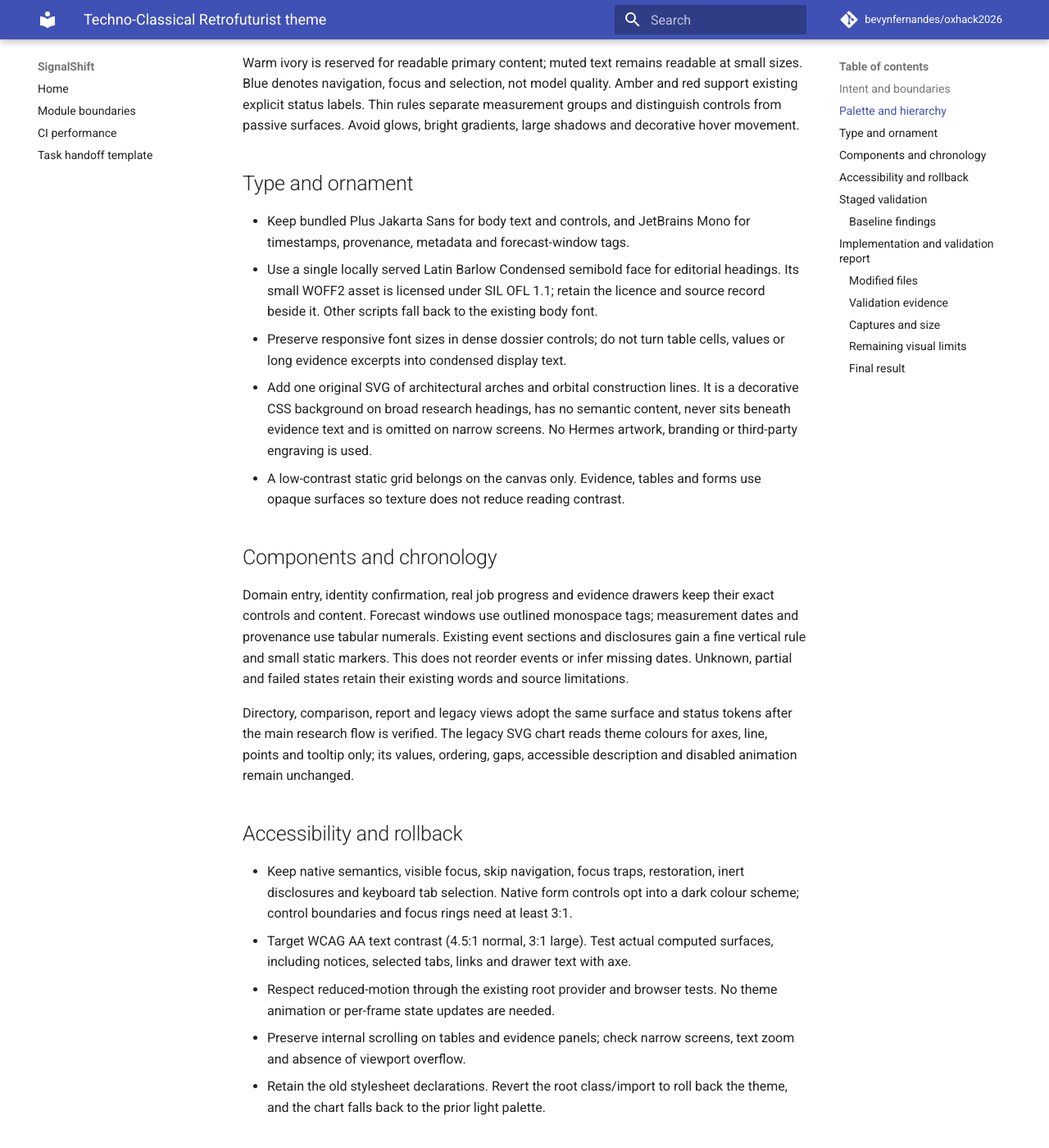
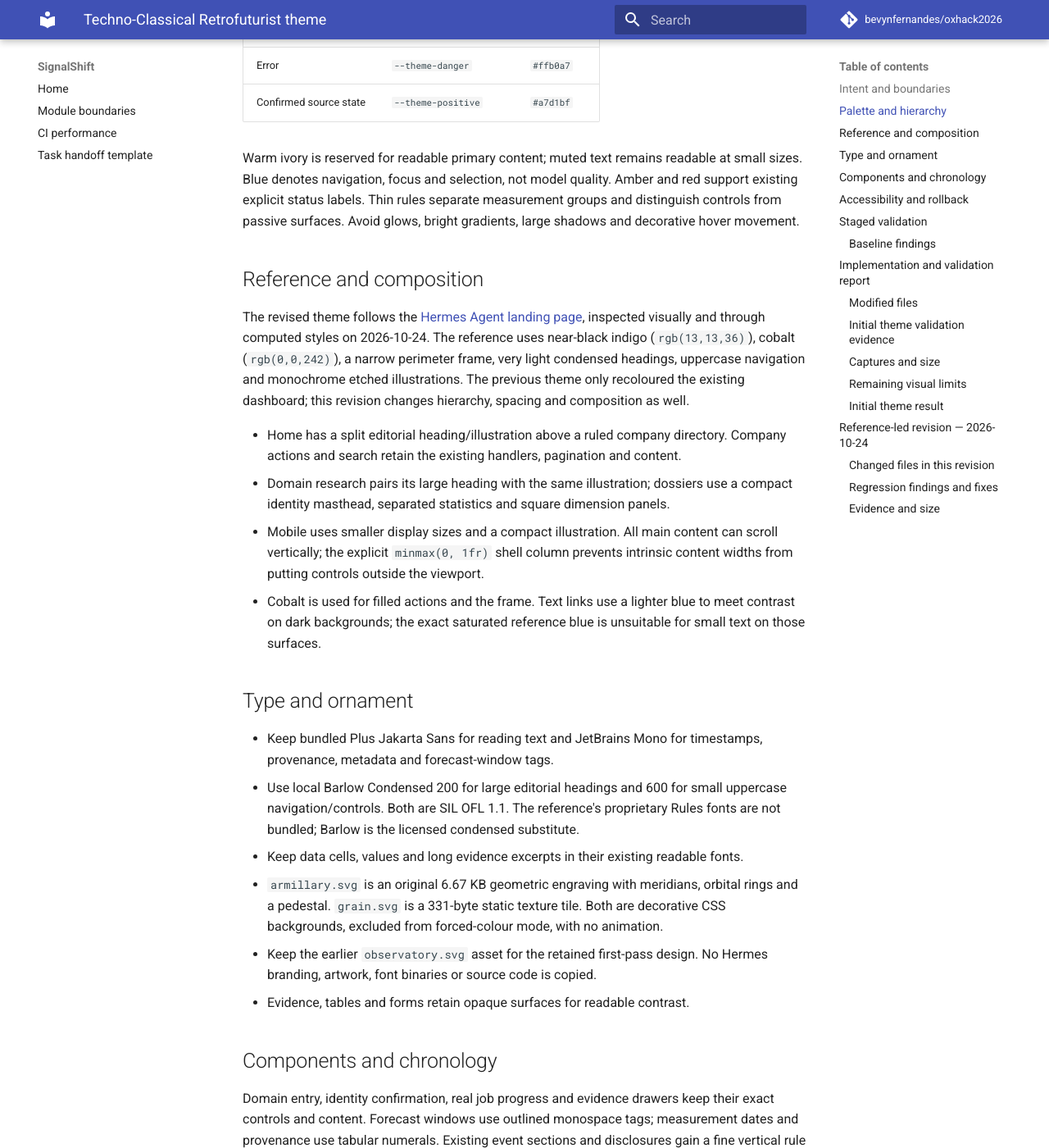
Before and after one commit to bevynfernandes/oxhack2026, an MkDocs documentation site: the page built from docs/design/TECHNO-CLASSICAL-THEME.md, in a window 1280 px wide and 1400 px high, scrolled down 1128 px. Shown: the whole window at 82% size. Built offline with MkDocs 1.6.1 and Material for MkDocs 9.7.7, drawn with Linux system fonts in a browser that asks for light colours; comment, search, counter and statistics services are not loaded; some of the changed text lies outside the part shown.

Commit message:
- Document reference styling validation captures and responsive safeguards
Signed-off-by: IvanTop082 <vanysha082@gmail.com>

```diff
--- a/docs/design/TECHNO-CLASSICAL-THEME.md
+++ b/docs/design/TECHNO-CLASSICAL-THEME.md
@@ -9,23 +9,25 @@
 remain intact. Existing stylesheets stay in place beneath an additive theme.
 
 The root `theme-techno-classical` class enables `src/theme/theme.css`. Removing
-that class restores the preceding presentation. Keep layout, responsive rules and
-Material 3 Expressive motion in their existing modules; no new animation engine,
+that class restores the preceding presentation. The theme owns its responsive presentation overrides; preserve the original
+layout underneath it and keep Material 3 Expressive motion in its existing module; no new animation engine,
 page timing, animated data or extra JavaScript dependency is introduced.
 
 ## Palette and hierarchy
 
 | Role                   | Token                  | Colour    |
 | ---------------------- | ---------------------- | --------- |
-| Canvas                 | `--theme-canvas`       | `#090f1b` |
-| Surface                | `--theme-surface`      | `#101a2a` |
-| Raised surface         | `--theme-raised`       | `#172438` |
-| Primary text           | `--theme-text`         | `#f1ecdf` |
-| Secondary text         | `--theme-muted`        | `#acb9cb` |
-| Technical rule         | `--theme-line`         | `#34445b` |
-| Input/control boundary | `--theme-control-line` | `#7185a2` |
-| Electric blue          | `--theme-accent`       | `#8bb5ff` |
-| Selected surface       | `--theme-selected`     | `#203655` |
+| Canvas                 | `--theme-canvas`       | `#0d0d24` |
+| Surface                | `--theme-surface`      | `#14142b` |
+| Raised surface         | `--theme-raised`       | `#202037` |
+| Primary text           | `--theme-text`         | `#f2f0e9` |
+| Secondary text         | `--theme-muted`        | `#b5b5c5` |
+| Technical rule         | `--theme-line`         | `#414154` |
+| Input/control boundary | `--theme-control-line` | `#7e7e99` |
+| Electric blue          | `--theme-accent`       | `#aaaaff` |
+| Cobalt action/frame    | `--theme-action`       | `#0000f2` |
+| Cobalt hover           | `--theme-action-hover` | `#3030ff` |
+| Selected surface       | `--theme-selected`     | `#29294c` |
 | Warning/evidence gap   | `--theme-warning`      | `#e8c58b` |
 | Error                  | `--theme-danger`       | `#ffb0a7` |
 | Confirmed source state | `--theme-positive`     | `#a7d1bf` |
@@ -36,21 +38,40 @@
 measurement groups and distinguish controls from passive surfaces. Avoid glows,
 bright gradients, large shadows and decorative hover movement.
 
+## Reference and composition
+
+The revised theme follows the [Hermes Agent landing page](https://hermes-agent.nousresearch.com/),
+inspected visually and through computed styles on 2026-10-24. The reference uses
+near-black indigo (`rgb(13,13,36)`), cobalt (`rgb(0,0,242)`), a narrow perimeter
+frame, very light condensed headings, uppercase navigation and monochrome etched
+illustrations. The previous theme only recoloured the existing dashboard; this
+revision changes hierarchy, spacing and composition as well.
+
+- Home has a split editorial heading/illustration above a ruled company directory.
+  Company actions and search retain the existing handlers, pagination and content.
+- Domain research pairs its large heading with the same illustration; dossiers
+  use a compact identity masthead, separated statistics and square dimension panels.
+- Mobile uses smaller display sizes and a compact illustration. All main content
+  can scroll vertically; the explicit `minmax(0, 1fr)` shell column prevents
+  intrinsic content widths from putting controls outside the viewport.
+- Cobalt is used for filled actions and the frame. Text links use a lighter blue
+  to meet contrast on dark backgrounds; the exact saturated reference blue is
+  unsuitable for small text on those surfaces.
+
 ## Type and ornament
 
-- Keep bundled Plus Jakarta Sans for body text and controls, and JetBrains Mono
-  for timestamps, provenance, metadata and forecast-window tags.
-- Use a single locally served Latin Barlow Condensed semibold face for editorial
-  headings. Its small WOFF2 asset is licensed under SIL OFL 1.1; retain the licence
-  and source record beside it. Other scripts fall back to the existing body font.
-- Preserve responsive font sizes in dense dossier controls; do not turn table
-  cells, values or long evidence excerpts into condensed display text.
-- Add one original SVG of architectural arches and orbital construction lines.
-  It is a decorative CSS background on broad research headings, has no semantic
-  content, never sits beneath evidence text and is omitted on narrow screens.
-  No Hermes artwork, branding or third-party engraving is used.
-- A low-contrast static grid belongs on the canvas only. Evidence, tables and
-  forms use opaque surfaces so texture does not reduce reading contrast.
+- Keep bundled Plus Jakarta Sans for reading text and JetBrains Mono for timestamps,
+  provenance, metadata and forecast-window tags.
+- Use local Barlow Condensed 200 for large editorial headings and 600 for small
+  uppercase navigation/controls. Both are SIL OFL 1.1. The reference's proprietary
+  Rules fonts are not bundled; Barlow is the licensed condensed substitute.
+- Keep data cells, values and long evidence excerpts in their existing readable fonts.
+- `armillary.svg` is an original 6.67 KB geometric engraving with meridians, orbital
+  rings and a pedestal. `grain.svg` is a 331-byte static texture tile. Both are
+  decorative CSS backgrounds, excluded from forced-colour mode, with no animation.
+- Keep the earlier `observatory.svg` asset for the retained first-pass design.
+  No Hermes branding, artwork, font binaries or source code is copied.
+- Evidence, tables and forms retain opaque surfaces for readable contrast.
 
 ## Components and chronology
 
@@ -115,6 +136,9 @@
 | `frontend/src/main.tsx`                                      | Import the additive theme after existing layout/motion styles.                                                                                |
 | `frontend/src/theme/theme.css`                               | Palette/type tokens, shared surfaces, controls, evidence chronology, original ornament, forced-colour treatment and short-viewport scrolling. |
 | `frontend/src/theme/assets/barlow-condensed-latin-600.woff2` | Local 22,308-byte heading face; body/metadata fonts are reused.                                                                               |
+| `frontend/src/theme/assets/barlow-condensed-latin-200.woff2` | Local 14,616-byte extra-light display face; same OFL licence.                                                                                 |
+| `frontend/src/theme/assets/armillary.svg`                    | Original 6,665-byte etched orbital illustration.                                                                                              |
+| `frontend/src/theme/assets/grain.svg`                        | Original 331-byte static texture tile.                                                                                                        |
 | `frontend/src/theme/assets/OFL.txt`                          | Font licence retained with the asset.                                                                                                         |
 | `frontend/src/theme/assets/NOTICE.md`                        | Asset provenance and attribution.                                                                                                             |
 | `frontend/src/theme/assets/observatory.svg`                  | Original 755-byte decorative line engraving.                                                                                                  |
@@ -122,13 +146,13 @@
 | `frontend/src/pages/research/CompanyDossier.tsx`             | Label/focus scrollable measurements; attach styling classes to existing events/timestamps.                                                    |
 | `frontend/src/pages/tool-detail/ToolDetail.tsx`              | Label/focus the existing scrollable history table.                                                                                            |
 | `frontend/tests/e2e/theme.spec.ts`                           | Seven-screen desktop/mobile screenshots, axe audits, keyboard scroll/focus, short viewport, forced colours and rollback coverage.             |
-| `frontend/tests/unit/theme.test.ts`                          | Sixteen actual-token contrast checks for text and control boundaries.                                                                         |
+| `frontend/tests/unit/theme.test.ts`                          | Eighteen actual-token contrast checks for text and control boundaries.                                                                        |
 | `frontend/tests/real-company/research.spec.ts`               | Assert Escape finishes closing the drawer before the settled-state accessibility audit; retain all original assertions.                       |
 
 The existing `styles.css`, `workspace.css`, motion library, routes, dependency
 manifests, backend, API contracts and generated types are unchanged.
 
-### Validation evidence
+### Initial theme validation evidence
 
 - Baseline: 36 existing browser cases pass. The additional surface audit passes
   after the two keyboard-accessibility fixes described above.
@@ -192,7 +216,7 @@
 viewport reflow. These are verification limits, not claims of cross-browser
 pixel identity.
 
-### Final result
+### Initial theme result
 
 - 59 frontend unit tests pass, including all 16 token contrast checks.
 - All 52 default browser tests pass on the final implementation.
@@ -202,3 +226,61 @@
   pass. Existing CSS/layout/motion and all protected backend/API paths are intact.
 - The side-by-side desktop comparison is retained at
   `tests/outputs/theme/comparison-desktop.png`.
+
+## Reference-led revision — 2026-10-24
+
+### Changed files in this revision
+
+- `frontend/src/theme/theme.css`: reference-matched indigo/cobalt palette, blue
+  frame, lighter editorial typography, split home/research compositions, ruled
+  dossier layout, compact laptop/phone overrides and intrinsic-width safeguards.
+- `frontend/src/theme/assets/barlow-condensed-latin-200.woff2`: local extra-light face.
+- `frontend/src/theme/assets/armillary.svg`: original decorative engraving.
+- `frontend/src/theme/assets/grain.svg`: static low-opacity texture.
+- `frontend/src/theme/assets/NOTICE.md`: additional asset provenance and licence record.
+- `frontend/tests/e2e/theme.spec.ts`: assert main-region horizontal overflow as
+  well as document overflow; update the explicit canvas colour assertion.
+- `frontend/tests/unit/theme.test.ts`: add contrast checks for white text on
+  cobalt action and hover surfaces, preserving all previous contrast thresholds.
+- `docs/design/TECHNO-CLASSICAL-THEME.md`: revised specification and verification record.
+
+### Regression findings and fixes
+
+- The perimeter frame exposed an implicit grid minimum that could push mobile
+  controls outside the main region. An explicit shrinking grid column fixes it;
+  the stronger main-region check now catches the problem independently of the
+  document-width check. Native long-option snapshot selects can also shrink.
+- Larger dossier typography initially violated the existing no-scroll overview
+  contract. Compact height breakpoints restore that contract at 1440×900,
+  1366×768, 1280×720, 390×844 and 375×667 without changing the original test.
+- Pagination remains in view on short phones. At 720×450 zoom-equivalent reflow,
+  vertical scrolling keeps the ledger reachable instead of compressing evidence.
+- No existing functional assertion, axe rule, motion test or contrast threshold
+  is removed or relaxed. No backend/API/generated-type/component logic changes
+  are part of this revision.
+
+### Evidence and size
+
+- 61 unit tests pass, including 18 contrast checks.
+- All 52 default browser tests pass on the final revision, including desktop/mobile
+  screenshot and axe checks, one-screen dossier geometry and shared motion regressions.
+- Formatting, canonical generated types, TypeScript and production build pass.
+- Three real publication/dimension/immutable-report cases pass with collection
+  disabled; captures and report are in `tests/outputs/hermes-real-final`.
+- Live production Qdrant inspection verifies dimension expansion, tab changes,
+  Escape and focus restoration. No collection jobs are submitted.
+- Before captures remain in `tests/outputs/theme-final`; revised screenshots,
+  axe audits and motion captures are in `tests/outputs/hermes-final`.
+- Side-by-side home/domain/dossier comparison:
+  `tests/outputs/theme/reference-comparison.html`.
+- Earlier failed audit outputs are retained in `hermes-surfaces`,
+  `hermes-surfaces-v2` and `hermes-full`; the focused dossier correction passes
+  in `hermes-dossier-fit`. Command logs are in `tests/outputs/theme/hermes-*.log`.
+- Compared with the previous theme, CSS gzip changes from 16.02 KB to 17.10 KB;
+  entry JS stays approximately 170.80 KB and lazy chart JS stays 172.07 KB.
+  Added assets: 14.62 KB local font, 6.67 KB SVG (1.65 KB gzip) and 331-byte
+  grain tile. No package dependencies or remote application asset requests.
+- The existing large-chunk build warning remains. The earlier Chromium-only
+  verification limits and native-control/non-Latin fallback differences apply.
+  This follows the reference's visual language, using an OFL font substitute and
+  original artwork rather than claiming identical branded pixels.
```
